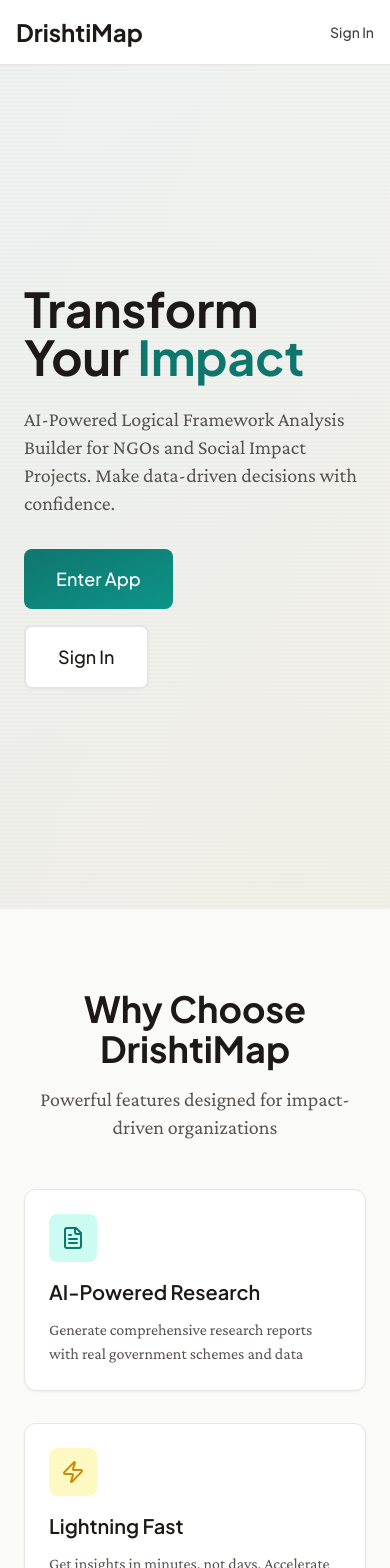
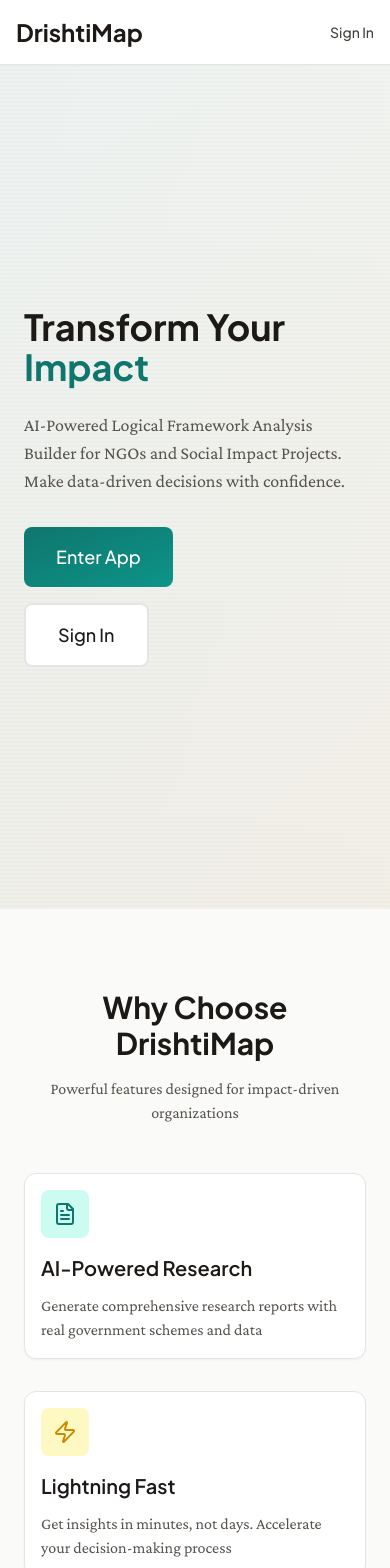
Before and after one commit to mimo-to/DrishtiMap, a React (Vite) app in the folder frontend/: page / in a window 390 px wide. Shown: the top 1568 px of the page. Built offline with nearby package versions, Linux system fonts and the light colour scheme; no server answers.

Commit message:
optimized for mobile devices

```diff
--- a/frontend/src/components/ui/Button.jsx
+++ b/frontend/src/components/ui/Button.jsx
@@ -50,9 +50,9 @@
   };
 
   const sizes = {
-        sm: 'px-4 py-2 text-sm',
-        md: 'px-6 py-3 text-base',
-        lg: 'px-8 py-4 text-lg'
+    sm: 'px-4 py-2.5 text-sm min-h-[44px]',  // Mobile-friendly touch target
+    md: 'px-6 py-3 text-base min-h-[44px]',   // Mobile-friendly touch target
+    lg: 'px-8 py-4 text-lg min-h-[48px]'      // Larger touch target for primary CTAs
   };
 
   return (
--- a/frontend/src/components/ui/Card.jsx
+++ b/frontend/src/components/ui/Card.jsx
@@ -1,7 +1,7 @@
 export const Card = ({ children, hover = true, className = '' }) => {
     return (
         <div className={`
-      bg-white rounded-xl p-6
+      bg-white rounded-xl p-4 sm:p-6
       border border-stone-200
       shadow-sm
       transition-all duration-300 ease-[var(--ease-smooth)]
--- a/frontend/src/pages/Dashboard.jsx
+++ b/frontend/src/pages/Dashboard.jsx
@@ -107,11 +107,12 @@
             <BackgroundPattern variant="dots" />
             <div className="max-w-7xl mx-auto px-4 sm:px-6 lg:px-8 py-8 relative z-10">
                 {/* Header */}
-                <div className="flex justify-between items-center mb-8">
-                    <h1 className="text-4xl font-display font-bold text-stone-900">Your Projects</h1>
-                    <Button variant="teal" onClick={handleStartNewProject}>
+                <div className="flex flex-col sm:flex-row justify-between items-start sm:items-center gap-4 mb-8">
+                    <h1 className="text-3xl sm:text-4xl font-display font-bold text-stone-900">Your Projects</h1>
+                    <Button variant="teal" onClick={handleStartNewProject} className="w-full sm:w-auto">
                         <Plus className="w-4 h-4 mr-2" />
-                        Start New Project
+                        <span className="hidden sm:inline">Start New Project</span>
+                        <span className="sm:hidden">New Project</span>
                     </Button>
                 </div>
 
--- a/frontend/src/pages/Home.jsx
+++ b/frontend/src/pages/Home.jsx
@@ -48,10 +48,10 @@
                 <div className="container mx-auto px-6">
                     <div className="grid md:grid-cols-2 gap-12 items-center">
                         <div className="animate-fade-in-up">
-                            <h1 className="font-display text-5xl md:text-6xl font-bold text-stone-900 mb-6">
+                            <h1 className="font-display text-4xl sm:text-5xl md:text-6xl font-bold text-stone-900 mb-6">
                                 Transform Your <span className="text-teal-700">Impact</span>
                             </h1>
-                            <p className="font-body text-xl text-stone-600 mb-8">
+                            <p className="font-body text-lg sm:text-xl text-stone-600 mb-8">
                                 AI-Powered Logical Framework Analysis Builder for NGOs and Social Impact Projects.
                                 Make data-driven decisions with confidence.
                             </p>
@@ -80,10 +80,10 @@
             {/* Features Section */}
             <section className="py-20 bg-stone-50">
                 <div className="container mx-auto px-6">
-                    <h2 className="font-display text-4xl font-bold text-stone-900 mb-4 text-center">
+                    <h2 className="font-display text-3xl sm:text-4xl font-bold text-stone-900 mb-4 text-center">
                         Why Choose DrishtiMap
                     </h2>
-                    <p className="font-body text-xl text-stone-600 text-center mb-12 max-w-2xl mx-auto">
+                    <p className="font-body text-base sm:text-xl text-stone-600 text-center mb-12 max-w-2xl mx-auto">
                         Powerful features designed for impact-driven organizations
                     </p>
 
--- a/frontend/src/quest/ui/ResearchResult.jsx
+++ b/frontend/src/quest/ui/ResearchResult.jsx
@@ -530,23 +530,35 @@
                     display: flex;
                     align-items: center;
                     justify-content: center;
-                    padding: 1rem;
+                    padding: 0;
                     background: rgba(0, 0, 0, 0.7);
                     backdrop-filter: blur(8px);
+                }
+                @media (min-width: 640px) {
+                    .modal-overlay {
+                        padding: 1rem;
+                    }
                 }
                 .modal-overlay.fullscreen {
                     padding: 0;
                 }
                 .modal-container {
                     background: white;
-                    border-radius: 12px;
+                    border-radius: 0;
                     box-shadow: 0 25px 50px rgba(0, 0, 0, 0.3);
                     width: 100%;
-                    max-width: 1400px;
-                    max-height: 95vh;
+                    max-width: 100%;
+                    max-height: 100vh;
                     display: flex;
                     flex-direction: column;
                     overflow: hidden;
+                }
+                @media (min-width: 640px) {
+                    .modal-container {
+                        border-radius: 12px;
+                        max-width: 1400px;
+                        max-height: 95vh;
+                    }
                 }
                 .fullscreen .modal-container {
                     max-width: 100%;
```
Lines whose indentation alone changed are shown as unchanged.
